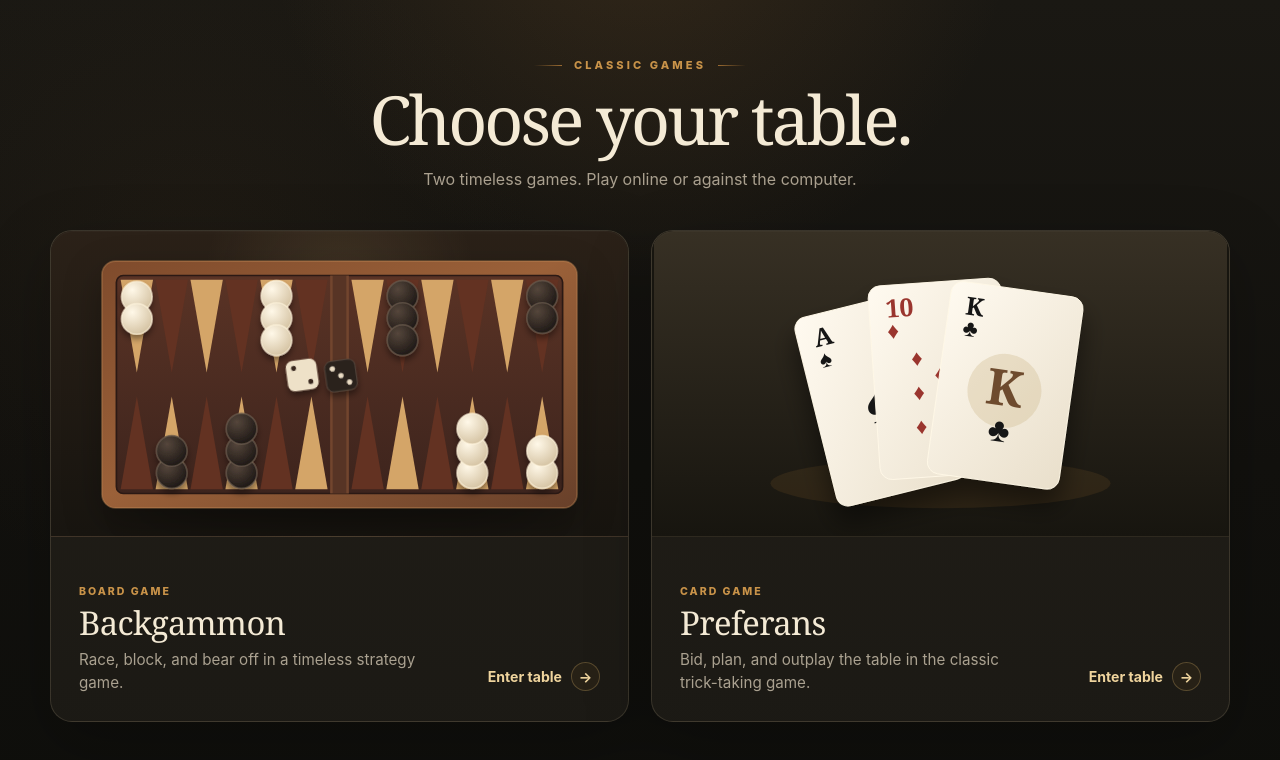
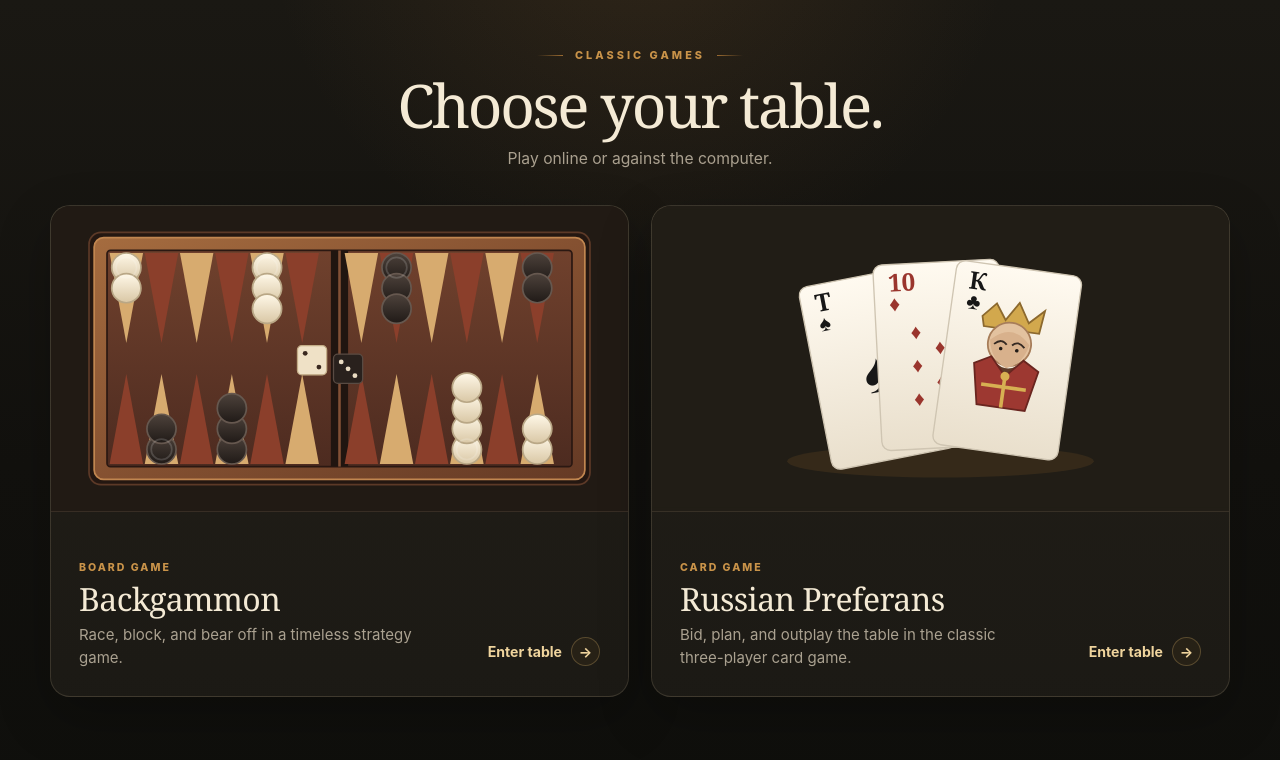
Before and after one commit to gh50/games-portal, a plain HTML site: page vm/public/index.html in a window 1280 px wide. Drawn offline with Linux system fonts and the light colour scheme.

Commit message:
Sharpen portal game artwork

```diff
--- a/vm/public/index.html
+++ b/vm/public/index.html
@@ -13,95 +13,58 @@
     <header class="hero">
       <div class="eyebrow"><span></span> CLASSIC GAMES <span></span></div>
       <h1>Choose your table.</h1>
-      <p>Two timeless games. Play online or against the computer.</p>
+      <p>Play online or against the computer.</p>
     </header>
 
     <section class="games" aria-label="Available games">
       <a class="game-card" href="https://backgammon.129.146.112.160.sslip.io" aria-label="Play Backgammon">
         <div class="art board-art" aria-hidden="true">
-          <svg class="board" viewBox="0 0 620 330" role="presentation">
+          <svg class="board" viewBox="0 0 640 330" role="presentation" shape-rendering="geometricPrecision">
             <defs>
-              <linearGradient id="wood" x1="0" y1="0" x2="1" y2="1">
-                <stop offset="0" stop-color="#7f4b2c"/>
-                <stop offset=".48" stop-color="#9b6139"/>
-                <stop offset="1" stop-color="#68402a"/>
-              </linearGradient>
-              <linearGradient id="felt" x1="0" y1="0" x2="0" y2="1">
-                <stop offset="0" stop-color="#5a3325"/>
-                <stop offset="1" stop-color="#3d241d"/>
-              </linearGradient>
-              <radialGradient id="ivoryChecker" cx="35%" cy="28%" r="70%">
-                <stop offset="0" stop-color="#fff8e8"/>
-                <stop offset="1" stop-color="#d8c7a8"/>
-              </radialGradient>
-              <radialGradient id="darkChecker" cx="35%" cy="28%" r="70%">
-                <stop offset="0" stop-color="#55463b"/>
-                <stop offset="1" stop-color="#211b18"/>
-              </radialGradient>
-              <filter id="pieceShadow" x="-30%" y="-30%" width="160%" height="180%">
-                <feDropShadow dx="0" dy="5" stdDeviation="4" flood-color="#000" flood-opacity=".42"/>
-              </filter>
+              <linearGradient id="frameWood" x1="0" y1="0" x2="1" y2="1"><stop offset="0" stop-color="#a56c3f"/><stop offset=".5" stop-color="#855131"/><stop offset="1" stop-color="#653a25"/></linearGradient>
+              <linearGradient id="boardWood" x1="0" y1="0" x2="0" y2="1"><stop offset="0" stop-color="#70412d"/><stop offset="1" stop-color="#4d2b20"/></linearGradient>
+              <linearGradient id="lightPiece" x1="0" y1="0" x2="0" y2="1"><stop offset="0" stop-color="#fff8e8"/><stop offset="1" stop-color="#d9c7a5"/></linearGradient>
+              <linearGradient id="darkPiece" x1="0" y1="0" x2="0" y2="1"><stop offset="0" stop-color="#4d423b"/><stop offset="1" stop-color="#201a17"/></linearGradient>
             </defs>
 
-            <rect x="31" y="20" width="558" height="290" rx="16" fill="url(#wood)" stroke="#bd8654" stroke-opacity=".42" stroke-width="2"/>
-            <rect x="48" y="37" width="524" height="256" rx="8" fill="url(#felt)" stroke="#2b1914" stroke-width="2"/>
-            <rect x="299" y="37" width="22" height="256" fill="#72452e"/>
-            <rect x="302" y="37" width="16" height="256" fill="#38221b" opacity=".46"/>
+            <rect x="28" y="18" width="584" height="294" rx="14" fill="#241711" stroke="#5c3927" stroke-width="2"/>
+            <rect x="34" y="24" width="572" height="282" rx="11" fill="url(#frameWood)" stroke="#c18650" stroke-width="2"/>
+            <rect x="49" y="39" width="542" height="252" rx="4" fill="url(#boardWood)" stroke="#2b1812" stroke-width="2"/>
+            <line x1="320" y1="39" x2="320" y2="291" stroke="#201510" stroke-width="20"/>
+            <line x1="320" y1="39" x2="320" y2="291" stroke="#825136" stroke-width="3"/>
 
-            <!-- top points -->
-            <g>
-              <polygon points="53,42 91,42 72,151" fill="#d4a568"/>
-              <polygon points="94,42 132,42 113,151" fill="#633222"/>
-              <polygon points="135,42 173,42 154,151" fill="#d4a568"/>
-              <polygon points="176,42 214,42 195,151" fill="#633222"/>
-              <polygon points="217,42 255,42 236,151" fill="#d4a568"/>
-              <polygon points="258,42 296,42 277,151" fill="#633222"/>
-              <polygon points="324,42 362,42 343,151" fill="#d4a568"/>
-              <polygon points="365,42 403,42 384,151" fill="#633222"/>
-              <polygon points="406,42 444,42 425,151" fill="#d4a568"/>
-              <polygon points="447,42 485,42 466,151" fill="#633222"/>
-              <polygon points="488,42 526,42 507,151" fill="#d4a568"/>
-              <polygon points="529,42 567,42 548,151" fill="#633222"/>
+            <g fill="#d7ab6f">
+              <path d="M52 42H91L71.5 147Z"/><path d="M134 42H173L153.5 147Z"/><path d="M216 42H255L235.5 147Z"/><path d="M326 42H365L345.5 147Z"/><path d="M408 42H447L427.5 147Z"/><path d="M490 42H529L509.5 147Z"/>
+              <path d="M93 288H132L112.5 183Z"/><path d="M175 288H214L194.5 183Z"/><path d="M257 288H296L276.5 183Z"/><path d="M367 288H406L386.5 183Z"/><path d="M449 288H488L468.5 183Z"/><path d="M531 288H570L550.5 183Z"/>
+            </g>
+            <g fill="#8b3f2b">
+              <path d="M93 42H132L112.5 147Z"/><path d="M175 42H214L194.5 147Z"/><path d="M257 42H296L276.5 147Z"/><path d="M367 42H406L386.5 147Z"/><path d="M449 42H488L468.5 147Z"/><path d="M531 42H570L550.5 147Z"/>
+              <path d="M52 288H91L71.5 183Z"/><path d="M134 288H173L153.5 183Z"/><path d="M216 288H255L235.5 183Z"/><path d="M326 288H365L345.5 183Z"/><path d="M408 288H447L427.5 183Z"/><path d="M490 288H529L509.5 183Z"/>
             </g>
 
-            <!-- bottom points -->
-            <g>
-              <polygon points="53,288 91,288 72,179" fill="#633222"/>
-              <polygon points="94,288 132,288 113,179" fill="#d4a568"/>
-              <polygon points="135,288 173,288 154,179" fill="#633222"/>
-              <polygon points="176,288 214,288 195,179" fill="#d4a568"/>
-              <polygon points="217,288 255,288 236,179" fill="#633222"/>
-              <polygon points="258,288 296,288 277,179" fill="#d4a568"/>
-              <polygon points="324,288 362,288 343,179" fill="#633222"/>
-              <polygon points="365,288 403,288 384,179" fill="#d4a568"/>
-              <polygon points="406,288 444,288 425,179" fill="#633222"/>
-              <polygon points="447,288 485,288 466,179" fill="#d4a568"/>
-              <polygon points="488,288 526,288 507,179" fill="#633222"/>
-              <polygon points="529,288 567,288 548,179" fill="#d4a568"/>
-            </g>
-
-            <!-- checkers -->
-            <g filter="url(#pieceShadow)" stroke-width="2">
-              <g fill="url(#ivoryChecker)" stroke="#fff4dd" stroke-opacity=".58">
-                <circle cx="72" cy="62" r="18"/><circle cx="72" cy="88" r="18"/>
-                <circle cx="236" cy="61" r="18"/><circle cx="236" cy="87" r="18"/><circle cx="236" cy="113" r="18"/>
-                <circle cx="466" cy="269" r="18"/><circle cx="466" cy="243" r="18"/><circle cx="466" cy="217" r="18"/>
-                <circle cx="548" cy="269" r="18"/><circle cx="548" cy="243" r="18"/>
+            <g stroke-width="2">
+              <g fill="url(#lightPiece)" stroke="#b9a786">
+                <circle cx="71.5" cy="59" r="17"/><circle cx="71.5" cy="83" r="17"/>
+                <circle cx="235.5" cy="59" r="17"/><circle cx="235.5" cy="83" r="17"/><circle cx="235.5" cy="107" r="17"/>
+                <circle cx="468.5" cy="271" r="17"/><circle cx="468.5" cy="247" r="17"/><circle cx="468.5" cy="223" r="17"/><circle cx="468.5" cy="199" r="17"/>
+                <circle cx="550.5" cy="271" r="17"/><circle cx="550.5" cy="247" r="17"/>
               </g>
-              <g fill="url(#darkChecker)" stroke="#6d5d50" stroke-opacity=".66">
-                <circle cx="113" cy="269" r="18"/><circle cx="113" cy="243" r="18"/>
-                <circle cx="195" cy="269" r="18"/><circle cx="195" cy="243" r="18"/><circle cx="195" cy="217" r="18"/>
-                <circle cx="384" cy="61" r="18"/><circle cx="384" cy="87" r="18"/><circle cx="384" cy="113" r="18"/>
-                <circle cx="548" cy="61" r="18"/><circle cx="548" cy="87" r="18"/>
+              <g fill="url(#darkPiece)" stroke="#66584f">
+                <circle cx="112.5" cy="271" r="17"/><circle cx="112.5" cy="247" r="17"/>
+                <circle cx="194.5" cy="271" r="17"/><circle cx="194.5" cy="247" r="17"/><circle cx="194.5" cy="223" r="17"/>
+                <circle cx="386.5" cy="59" r="17"/><circle cx="386.5" cy="83" r="17"/><circle cx="386.5" cy="107" r="17"/>
+                <circle cx="550.5" cy="59" r="17"/><circle cx="550.5" cy="83" r="17"/>
+              </g>
+              <g fill="none" stroke="#fff" stroke-opacity=".16">
+                <circle cx="71.5" cy="59" r="12"/><circle cx="235.5" cy="59" r="12"/><circle cx="468.5" cy="271" r="12"/><circle cx="112.5" cy="271" r="12"/><circle cx="386.5" cy="59" r="12"/>
               </g>
             </g>
 
-            <!-- dice -->
-            <g transform="translate(286 151) rotate(-8)" filter="url(#pieceShadow)">
-              <rect x="-38" y="-18" width="36" height="36" rx="8" fill="#eee1c8"/>
-              <circle cx="-29" cy="-9" r="3" fill="#38251d"/><circle cx="-11" cy="9" r="3" fill="#38251d"/>
-              <rect x="7" y="-11" width="36" height="36" rx="8" fill="#2b231f" stroke="#55483e"/>
-              <circle cx="16" cy="-2" r="3" fill="#eadcc4"/><circle cx="34" cy="16" r="3" fill="#eadcc4"/><circle cx="25" cy="7" r="3" fill="#eadcc4"/>
+            <g transform="translate(293 150)">
+              <rect x="-22" y="0" width="34" height="34" rx="5" fill="#efe1c6" stroke="#c3ad87" stroke-width="1.5"/>
+              <circle cx="-13" cy="9" r="2.8" fill="#39281f"/><circle cx="3" cy="25" r="2.8" fill="#39281f"/>
+              <rect x="20" y="10" width="34" height="34" rx="5" fill="#29211d" stroke="#594b43" stroke-width="1.5"/>
+              <circle cx="29" cy="19" r="2.8" fill="#eadcc3"/><circle cx="37" cy="27" r="2.8" fill="#eadcc3"/><circle cx="45" cy="35" r="2.8" fill="#eadcc3"/>
             </g>
           </svg>
         </div>
@@ -115,54 +78,42 @@
         </div>
       </a>
 
-      <a class="game-card" href="https://preferans.129.146.112.160.sslip.io" aria-label="Play Preferans">
+      <a class="game-card" href="https://preferans.129.146.112.160.sslip.io" aria-label="Play Russian Preferans">
         <div class="art cards-art" aria-hidden="true">
-          <svg class="cards" viewBox="0 0 620 330" role="presentation">
+          <svg class="cards" viewBox="0 0 640 330" role="presentation" shape-rendering="geometricPrecision">
             <defs>
-              <linearGradient id="tableGlow" x1="0" y1="0" x2="0" y2="1">
-                <stop offset="0" stop-color="#373024"/>
-                <stop offset="1" stop-color="#17150f"/>
-              </linearGradient>
-              <linearGradient id="paper" x1="0" y1="0" x2="1" y2="1">
-                <stop offset="0" stop-color="#fffaf0"/>
-                <stop offset="1" stop-color="#e9dfcb"/>
-              </linearGradient>
-              <filter id="cardShadow" x="-40%" y="-40%" width="180%" height="200%">
-                <feDropShadow dx="0" dy="18" stdDeviation="13" flood-color="#000" flood-opacity=".44"/>
-              </filter>
+              <linearGradient id="paper" x1="0" y1="0" x2="0" y2="1"><stop offset="0" stop-color="#fffaf0"/><stop offset="1" stop-color="#e9dfcc"/></linearGradient>
             </defs>
-            <rect width="620" height="330" fill="url(#tableGlow)"/>
-            <ellipse cx="310" cy="273" rx="184" ry="27" fill="#b47835" opacity=".12"/>
+            <rect width="640" height="330" fill="#211d16"/>
+            <ellipse cx="320" cy="279" rx="170" ry="18" fill="#9c692f" opacity=".16"/>
 
-            <g filter="url(#cardShadow)">
-              <g transform="translate(173 76) rotate(-14 72 105)">
-                <rect width="144" height="210" rx="13" fill="url(#paper)" stroke="#fff8e7"/>
-                <text x="18" y="35" class="card-rank">A</text>
-                <text x="18" y="58" class="card-suit black">♠</text>
-                <text x="72" y="130" text-anchor="middle" class="card-center black">♠</text>
-                <text x="126" y="175" text-anchor="end" class="card-rank card-rotate">A</text>
-                <text x="126" y="198" text-anchor="end" class="card-suit black card-rotate">♠</text>
+            <g transform="translate(180 72) rotate(-11 70 103)">
+              <rect width="140" height="206" rx="10" fill="url(#paper)" stroke="#cfc5b2" stroke-width="1.5"/>
+              <text x="16" y="30" class="card-rank">Т</text><text x="16" y="52" class="card-suit black">♠</text>
+              <text x="70" y="130" text-anchor="middle" class="card-center black">♠</text>
+            </g>
+
+            <g transform="translate(250 58) rotate(-3 70 103)">
+              <rect width="140" height="206" rx="10" fill="url(#paper)" stroke="#cfc5b2" stroke-width="1.5"/>
+              <text x="16" y="30" class="card-rank red">10</text><text x="16" y="52" class="card-suit red">♦</text>
+              <g class="pip red" text-anchor="middle">
+                <text x="44" y="84">♦</text><text x="96" y="84">♦</text><text x="44" y="121">♦</text><text x="96" y="121">♦</text><text x="44" y="158">♦</text><text x="96" y="158">♦</text><text x="70" y="102">♦</text><text x="70" y="140">♦</text>
               </g>
+            </g>
 
-              <g transform="translate(238 55) rotate(-4 72 105)">
-                <rect width="144" height="210" rx="13" fill="url(#paper)" stroke="#fff8e7"/>
-                <text x="18" y="35" class="card-rank red">10</text>
-                <text x="18" y="58" class="card-suit red">♦</text>
-                <g class="pip red" text-anchor="middle">
-                  <text x="48" y="89">♦</text><text x="96" y="89">♦</text>
-                  <text x="48" y="126">♦</text><text x="96" y="126">♦</text>
-                  <text x="48" y="163">♦</text><text x="96" y="163">♦</text>
-                  <text x="72" y="108">♦</text><text x="72" y="145">♦</text>
-                </g>
-              </g>
-
-              <g transform="translate(308 62) rotate(8 72 105)">
-                <rect width="144" height="210" rx="13" fill="url(#paper)" stroke="#fff8e7"/>
-                <text x="18" y="35" class="card-rank">K</text>
-                <text x="18" y="58" class="card-suit black">♣</text>
-                <circle cx="72" cy="111" r="40" fill="#c9b487" opacity=".32"/>
-                <text x="72" y="127" text-anchor="middle" class="king-mark">K</text>
-                <text x="72" y="166" text-anchor="middle" class="card-center black small">♣</text>
+            <g transform="translate(324 64) rotate(8 70 103)">
+              <rect width="140" height="206" rx="10" fill="url(#paper)" stroke="#cfc5b2" stroke-width="1.5"/>
+              <text x="16" y="30" class="card-rank">К</text><text x="16" y="52" class="card-suit black">♣</text>
+              <g transform="translate(70 108)">
+                <path d="M-34-50L-20-66L-8-49L5-70L18-49L34-65L31-39H-31Z" fill="#d2a84d" stroke="#8c692e" stroke-width="2"/>
+                <circle cx="0" cy="-23" r="24" fill="#e3c29f" stroke="#a77d59" stroke-width="2"/>
+                <path d="M-22-25Q0-48 22-25Q18-3 0 4Q-18-3-22-25Z" fill="#d8b18c"/>
+                <path d="M-17-21Q-9-29-3-22" fill="none" stroke="#342922" stroke-width="2"/><path d="M3-22Q9-29 17-21" fill="none" stroke="#342922" stroke-width="2"/>
+                <circle cx="-9" cy="-17" r="2" fill="#221c18"/><circle cx="9" cy="-17" r="2" fill="#221c18"/>
+                <path d="M-14-2Q0 10 14-2Q8 18 0 19Q-8 18-14-2Z" fill="#5f3c28"/>
+                <path d="M-36 3L-18-7L0 13L18-7L36 3L27 48H-27Z" fill="#9d3831" stroke="#69251f" stroke-width="2"/>
+                <path d="M0 13V48M-25 25H25" stroke="#d7b052" stroke-width="4"/>
+                <circle cx="0" cy="13" r="5" fill="#d7b052"/>
               </g>
             </g>
           </svg>
@@ -170,8 +121,8 @@
         <div class="card-body">
           <div class="card-copy">
             <span class="kind">Card game</span>
-            <h2>Preferans</h2>
-            <p>Bid, plan, and outplay the table in the classic trick-taking game.</p>
+            <h2>Russian Preferans</h2>
+            <p>Bid, plan, and outplay the table in the classic three-player card game.</p>
           </div>
           <span class="play">Enter table <span class="arrow">→</span></span>
         </div>
--- a/vm/public/styles.css
+++ b/vm/public/styles.css
@@ -11,33 +11,21 @@ body{
   margin:0;
   min-height:100vh;
   background:
-    radial-gradient(circle at 50% -12%,rgba(137,94,47,.22),transparent 34%),
-    radial-gradient(circle at 15% 32%,rgba(92,64,34,.11),transparent 28%),
+    radial-gradient(circle at 50% -12%,rgba(137,94,47,.20),transparent 34%),
     linear-gradient(180deg,#1a1813 0%,#12110e 58%,#0f0f0c 100%);
   color:#f4ead5;
-}
-
-body:before{
-  content:"";
-  position:fixed;
-  inset:0;
-  pointer-events:none;
-  opacity:.22;
-  background-image:linear-gradient(rgba(255,255,255,.012) 1px,transparent 1px),linear-gradient(90deg,rgba(255,255,255,.01) 1px,transparent 1px);
-  background-size:34px 34px;
-  mask-image:linear-gradient(to bottom,black,transparent 75%);
 }
 
 .shell{
   width:min(1180px,calc(100% - 44px));
   margin:0 auto;
-  padding:58px 0 56px;
+  padding:48px 0 54px;
 }
 
 .hero{
   text-align:center;
-  max-width:760px;
-  margin:0 auto 38px;
+  max-width:720px;
+  margin:0 auto 34px;
 }
 
 .eyebrow{
@@ -45,14 +33,14 @@ body:before{
   align-items:center;
   justify-content:center;
   gap:12px;
-  font-size:.69rem;
+  font-size:.68rem;
   letter-spacing:.28em;
   color:#c99349;
   font-weight:800;
 }
 
 .eyebrow span{
-  width:28px;
+  width:26px;
   height:1px;
   background:linear-gradient(90deg,transparent,#9b6b31);
 }
@@ -62,17 +50,17 @@ body:before{
 .hero h1{
   font-family:Georgia,"Times New Roman",serif;
   font-weight:500;
-  font-size:clamp(2.75rem,5.3vw,4.45rem);
+  font-size:clamp(2.7rem,4.7vw,4rem);
   line-height:1;
-  letter-spacing:-.045em;
-  margin:13px 0 14px;
+  letter-spacing:-.04em;
+  margin:13px 0 12px;
 }
 
 .hero p{
   margin:0;
   color:#aaa08f;
-  font-size:1rem;
-  line-height:1.6;
+  font-size:.98rem;
+  line-height:1.55;
 }
 
 .games{
@@ -90,25 +78,16 @@ body:before{
   text-decoration:none;
   color:inherit;
   border:1px solid rgba(238,217,178,.14);
-  border-radius:22px;
-  background:linear-gradient(180deg,rgba(36,32,25,.96),rgba(28,26,21,.98));
-  box-shadow:0 22px 65px rgba(0,0,0,.25);
-  transition:transform .24s ease,border-color .24s ease,box-shadow .24s ease;
-}
-
-.game-card:after{
-  content:"";
-  position:absolute;
-  inset:0;
-  border-radius:inherit;
-  pointer-events:none;
-  box-shadow:inset 0 1px 0 rgba(255,255,255,.025);
+  border-radius:20px;
+  background:linear-gradient(180deg,rgba(36,32,25,.96),rgba(28,26,21,.99));
+  box-shadow:0 20px 54px rgba(0,0,0,.24);
+  transition:transform .2s ease,border-color .2s ease,box-shadow .2s ease;
 }
 
 .game-card:hover{
-  transform:translateY(-5px);
+  transform:translateY(-4px);
   border-color:rgba(211,158,78,.48);
-  box-shadow:0 30px 80px rgba(0,0,0,.36),0 0 0 1px rgba(201,147,73,.05);
+  box-shadow:0 26px 64px rgba(0,0,0,.34);
 }
 
 .game-card:focus-visible{
@@ -125,35 +104,18 @@ body:before{
 .board-art{
   display:grid;
   place-items:center;
-  padding:13px 18px 11px;
-  background:
-    radial-gradient(circle at 50% 18%,rgba(255,211,143,.1),transparent 36%),
-    linear-gradient(180deg,#2b2118,#181510);
-}
-
-.board-art:before{
-  content:"";
-  position:absolute;
-  width:72%;
-  height:32px;
-  left:14%;
-  bottom:16px;
-  border-radius:50%;
-  background:#000;
-  filter:blur(20px);
-  opacity:.34;
+  padding:10px 14px;
+  background:#211a14;
 }
 
 .board{
-  position:relative;
-  z-index:1;
   width:100%;
   height:100%;
-  filter:drop-shadow(0 14px 18px rgba(0,0,0,.28));
+  display:block;
 }
 
 .cards-art{
-  background:#17150f;
+  background:#211d16;
 }
 
 .cards{
@@ -165,21 +127,17 @@ body:before{
 .card-rank,
 .card-suit,
 .card-center,
-.pip,
-.king-mark{
+.pip{
   font-family:Georgia,"Times New Roman",serif;
   fill:#171717;
 }
 
 .card-rank{font-size:27px;font-weight:700}
-.card-suit{font-size:25px}
-.card-center{font-size:66px}
-.card-center.small{font-size:36px}
-.pip{font-size:24px}
-.king-mark{font-size:54px;font-weight:700;fill:#6e4c2f}
+.card-suit{font-size:24px}
+.card-center{font-size:62px}
+.pip{font-size:23px}
 .red{fill:#9a352d}
 .black{fill:#171717}
-.card-rotate{transform-box:fill-box;transform-origin:center;transform:rotate(180deg)}
 
 .card-body{
   display:flex;
@@ -201,7 +159,7 @@ body:before{
 
 .card-body h2{
   font-family:Georgia,"Times New Roman",serif;
-  font-size:2.05rem;
+  font-size:2rem;
   line-height:1.05;
   font-weight:500;
   letter-spacing:-.02em;
@@ -213,7 +171,7 @@ body:before{
   line-height:1.52;
   margin:0;
   max-width:37ch;
-  font-size:.95rem;
+  font-size:.94rem;
 }
 
 .play{
@@ -246,23 +204,23 @@ body:before{
 }
 
 @media(max-width:900px){
-  .shell{width:min(760px,calc(100% - 34px));padding-top:45px}
-  .hero{margin-bottom:31px}
+  .shell{width:min(760px,calc(100% - 34px));padding-top:42px}
+  .hero{margin-bottom:30px}
   .games{grid-template-columns:1fr}
   .game-card{grid-template-rows:290px 1fr;min-height:470px}
 }
 
 @media(max-width:560px){
-  .shell{width:calc(100% - 24px);padding:34px 0 30px}
-  .hero{margin-bottom:26px}
-  .hero h1{font-size:clamp(2.35rem,12vw,3.3rem);margin-top:11px}
-  .hero p{font-size:.92rem;padding:0 12px}
-  .eyebrow{font-size:.62rem;gap:8px}
-  .eyebrow span{width:20px}
-  .game-card{grid-template-rows:228px 1fr;min-height:414px;border-radius:18px}
-  .board-art{padding:8px 7px 5px}
+  .shell{width:calc(100% - 24px);padding:32px 0 28px}
+  .hero{margin-bottom:25px}
+  .hero h1{font-size:clamp(2.3rem,11vw,3.1rem);margin-top:11px}
+  .hero p{font-size:.91rem;padding:0 12px}
+  .eyebrow{font-size:.61rem;gap:8px}
+  .eyebrow span{width:19px}
+  .game-card{grid-template-rows:228px 1fr;min-height:414px;border-radius:17px}
+  .board-art{padding:6px 4px}
   .card-body{align-items:flex-start;flex-direction:column;gap:20px;padding:22px}
-  .card-body h2{font-size:1.85rem}
+  .card-body h2{font-size:1.82rem}
   .play{margin-bottom:0}
 }
 
```
